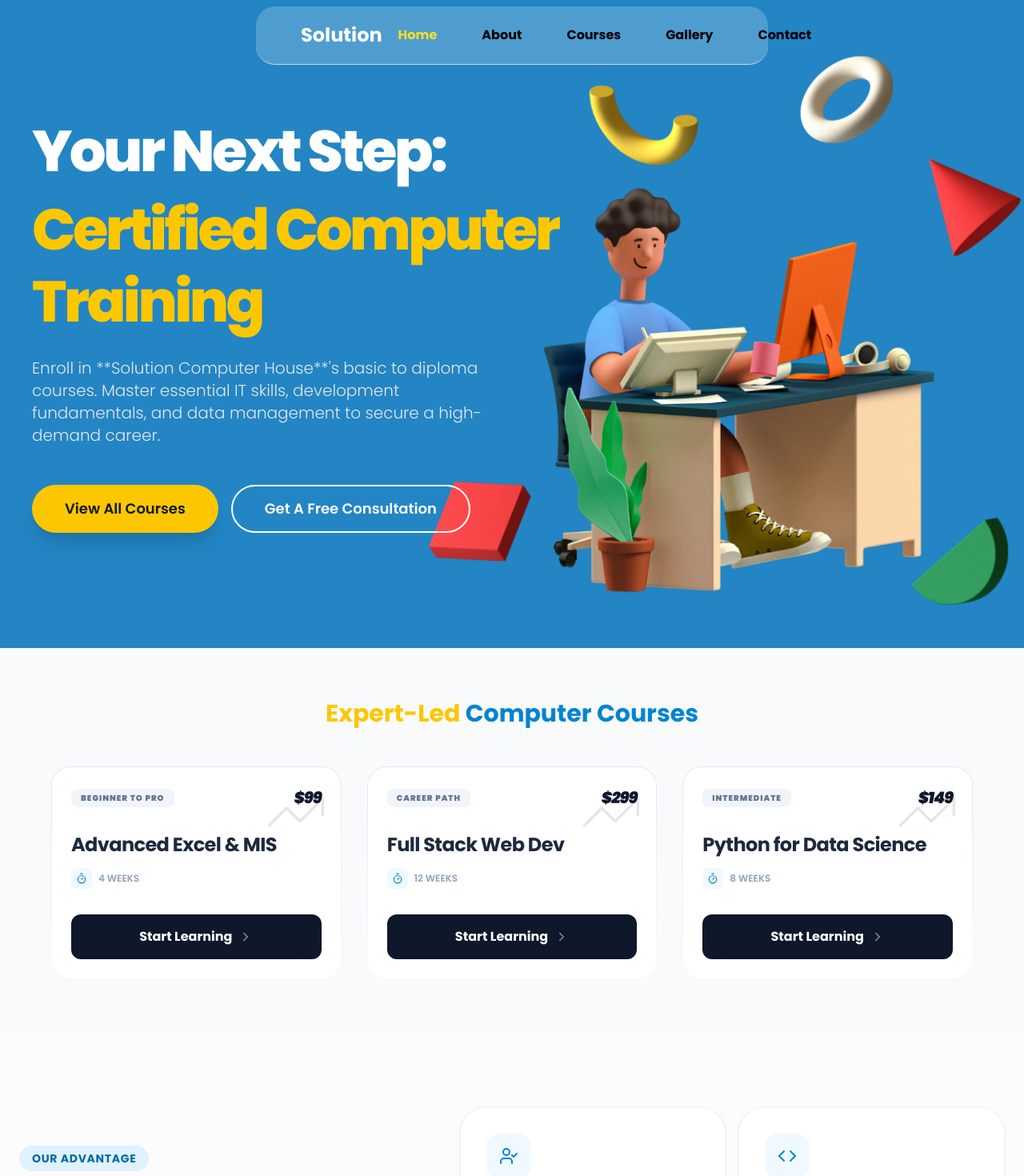
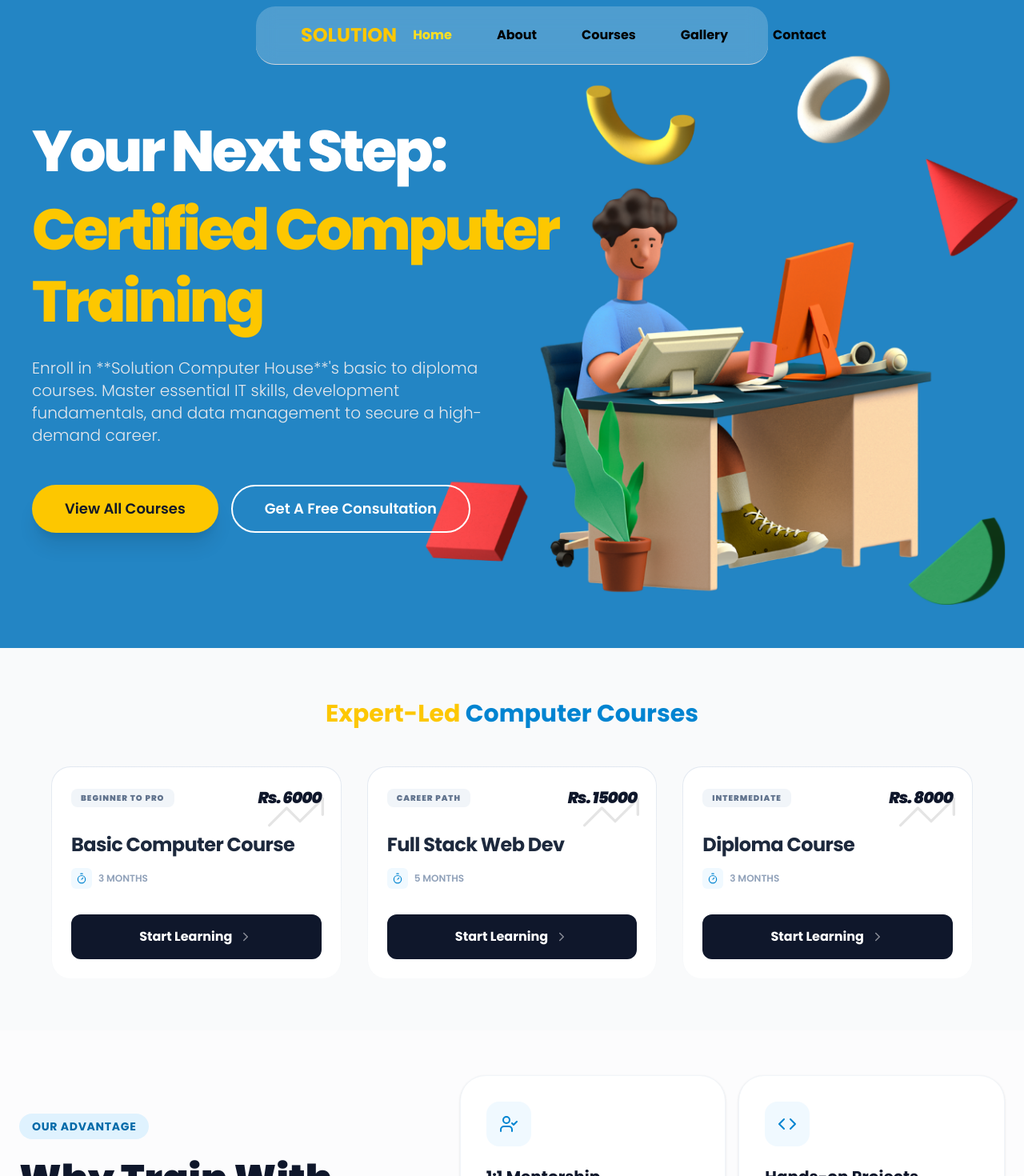
Before and after one commit to Ashraya77/solution, a Next.js app in the folder client/: page / in a window 1280 px wide. Shown: the top 1470 px of the page at 80% size. Built offline with nearby package versions, Linux system fonts and the light colour scheme.

Commit message:
made some changes

```diff
--- a/client/components/layout/Gallery.tsx
+++ b/client/components/layout/Gallery.tsx
@@ -8,7 +8,7 @@
                     font-family: 'Poppins', sans-serif;
                 }
             `}</style>
-            <div className="bg-gray-300 py-10">
+            <div className="bg-gray-300 py-10 hidden md:block">
                 <h1 className="text-3xl font-semibold text-black text-center mx-auto">Our Latest Gallery</h1>
                 <p className="text-sm text-slate-500 text-center mt-2 max-w-lg mx-auto">A visual collection of our most recent works - each piece crafted with intention, emotion, and style.</p>
                 <div className="flex items-center gap-2 h-[400px] w-full max-w-7xl mt-10 mx-auto">
--- a/client/components/layout/Navbar.tsx
+++ b/client/components/layout/Navbar.tsx
@@ -11,8 +11,8 @@
   return (
     <nav className="fixed z-10 left-0 right-0 top-2 bg-white/20 border-b border-gray-300 backdrop-blur-md p-4 md:mx-80 rounded-3xl">
       <div className="px-4 md:px-10 flex justify-between items-center">
-        <Link href="/" className="text-white text-2xl font-bold hover:text-gray-300 transition duration-300">
-          Solution
+        <Link href="/" className="text-yellow-400 font-bold text-2xl font-bold hover:text-gray-300 transition duration-300">
+        SOLUTION
         </Link>
 
         {/* Desktop navbar */}
--- a/client/components/layout/Review.tsx
+++ b/client/components/layout/Review.tsx
@@ -5,19 +5,8 @@
 import "swiper/css";
 import "swiper/css/pagination";
 import { motion } from "framer-motion";
+import { reviews } from "@/constants/navLinks";
 
-const reviews = [
-  { id: 1, name: "Aarav Sharma", city: "Pokhara", review: "The trip was well-organized, and I loved how friendly everyone was. Definitely coming back!", img: "/1.jpg" },
-  { id: 2, name: "Sofia Martinez", city: "Kathmandu", review: "Beautiful views and unforgettable experiences. I enjoyed every single moment.", img: "/2.jpg" },
-  { id: 3, name: "Liam Johnson", city: "Chitwan", review: "A perfect blend of adventure and relaxation. Highly recommend to travelers of all ages.", img: "/3.jpg" },
-  { id: 4, name: "Maya Thapa", city: "Bhaktapur", review: "The cultural richness of this place was amazing. I felt so connected to the local traditions.", img: "/4.jpg" },
-  { id: 5, name: "Ethan Wilson", city: "Butwal", review: "Everything from food to transport was smooth. Super impressed with the planning.", img: "/5.jpg" },
-  { id: 6, name: "Isabella Rossi", city: "Dharan", review: "The people here made me feel so welcome. It’s one of the best trips I’ve ever had.", img: "/6.jpg" },
-  { id: 7, name: "Noah Kim", city: "Lalitpur", review: "Amazing service, comfortable stay, and wonderful memories. Couldn’t ask for more!", img: "/7.jpg" },
-  { id: 8, name: "Aanya Patel", city: "Janakpur", review: "Traveling here was a dream come true. The landscapes were absolutely stunning.", img: "/8.jpg" },
-  { id: 9, name: "Oliver Brown", city: "Biratnagar", review: "I was impressed with the attention to detail. Every day felt like a new adventure.", img: "/9.jpg" },
-  { id: 10, name: "Hana Suzuki", city: "Hetauda", review: "Such a refreshing experience! I met wonderful people and enjoyed every bit of it.", img: "/10.jpg" },
-];
 
 export default function Review() {
   return (
--- a/client/components/layout/TrainingFeatures.tsx
+++ b/client/components/layout/TrainingFeatures.tsx
@@ -24,7 +24,7 @@
   ];
 
   return (
-    <section className="py-24 px-6 bg-[#fcfcfd]">
+    <section className="py-14 px-6 bg-[#fcfcfd]">
       <div className="max-w-7xl mx-auto flex flex-col lg:flex-row items-center gap-16">
 
         {/* Left Content Side */}
--- a/client/components/section/Courses.tsx
+++ b/client/components/section/Courses.tsx
@@ -1,15 +1,12 @@
 import React from 'react';
 
 import CourseCard from '../ui/CourseCard';
+import { courses } from '@/constants/navLinks';
 
 const Courses = () => {
   const lightBg = "bg-gray-50";
 
-  const courses = [
-    { title: "Advanced Excel & MIS", duration: "4 Weeks", level: "Beginner to Pro", price: "$99" },
-    { title: "Full Stack Web Dev", duration: "12 Weeks", level: "Career Path", price: "$299" },
-    { title: "Python for Data Science", duration: "8 Weeks", level: "Intermediate", price: "$149" },
-  ];
+
 
   return (
     <section className={`${lightBg} py-16 px-6`}>
--- a/client/components/section/HeroSection.tsx
+++ b/client/components/section/HeroSection.tsx
@@ -5,11 +5,11 @@
 
     return (
         <section
-            className="py-24 md:py-36 min-h-screen flex items-center relative overflow-hidden z-0 "
+            className="py-14 md:py-36 min-h-screen flex items-center relative overflow-hidden z-0 "
             style={{
                 backgroundImage: `url(${heroImagePath})`,
                 backgroundSize: 'cover',
-                backgroundPosition: 'center',
+                backgroundPosition: '60% 30%',
                 backgroundAttachment: '',
             }}
         >
--- a/client/constants/navLinks.ts
+++ b/client/constants/navLinks.ts
@@ -1,4 +1,5 @@
 // constants/navLinks.js
+import { UserCheck, Code, Briefcase, Award, ArrowUpRight } from 'lucide-react';
 
 export const navLinks = [
   {
@@ -22,3 +23,22 @@
     href: "/contact",
   },
 ];
+
+export const reviews = [
+  { id: 1, name: "Aarav Sharma", city: "Pokhara", review: "The trip was well-organized, and I loved how friendly everyone was. Definitely coming back!", img: "/1.jpg" },
+  { id: 2, name: "Sofia Martinez", city: "Kathmandu", review: "Beautiful views and unforgettable experiences. I enjoyed every single moment.", img: "/2.jpg" },
+  { id: 3, name: "Liam Johnson", city: "Chitwan", review: "A perfect blend of adventure and relaxation. Highly recommend to travelers of all ages.", img: "/3.jpg" },
+  { id: 4, name: "Maya Thapa", city: "Bhaktapur", review: "The cultural richness of this place was amazing. I felt so connected to the local traditions.", img: "/4.jpg" },
+  { id: 5, name: "Ethan Wilson", city: "Butwal", review: "Everything from food to transport was smooth. Super impressed with the planning.", img: "/5.jpg" },
+  { id: 6, name: "Isabella Rossi", city: "Dharan", review: "The people here made me feel so welcome. It’s one of the best trips I’ve ever had.", img: "/6.jpg" },
+  { id: 7, name: "Noah Kim", city: "Lalitpur", review: "Amazing service, comfortable stay, and wonderful memories. Couldn’t ask for more!", img: "/7.jpg" },
+  { id: 8, name: "Aanya Patel", city: "Janakpur", review: "Traveling here was a dream come true. The landscapes were absolutely stunning.", img: "/8.jpg" },
+  { id: 9, name: "Oliver Brown", city: "Biratnagar", review: "I was impressed with the attention to detail. Every day felt like a new adventure.", img: "/9.jpg" },
+  { id: 10, name: "Hana Suzuki", city: "Hetauda", review: "Such a refreshing experience! I met wonderful people and enjoyed every bit of it.", img: "/10.jpg" },
+];
+
+export const courses = [
+    { title: "Basic Computer Course", duration: "3 months", level: "Beginner to Pro", price: "Rs. 6000" },
+    { title: "Full Stack Web Dev", duration: "5 months", level: "Career Path", price: "Rs. 15000" },
+    { title: " Diploma Course", duration: "3 months", level: "Intermediate", price: "Rs. 8000" },
+  ];
```
Also changed, not shown: client/components/layout/GalleryMobile.tsx (added).
